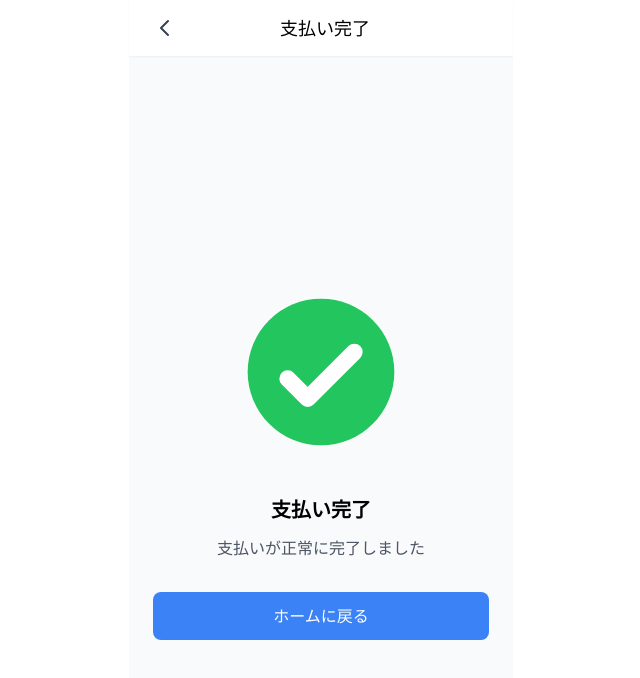
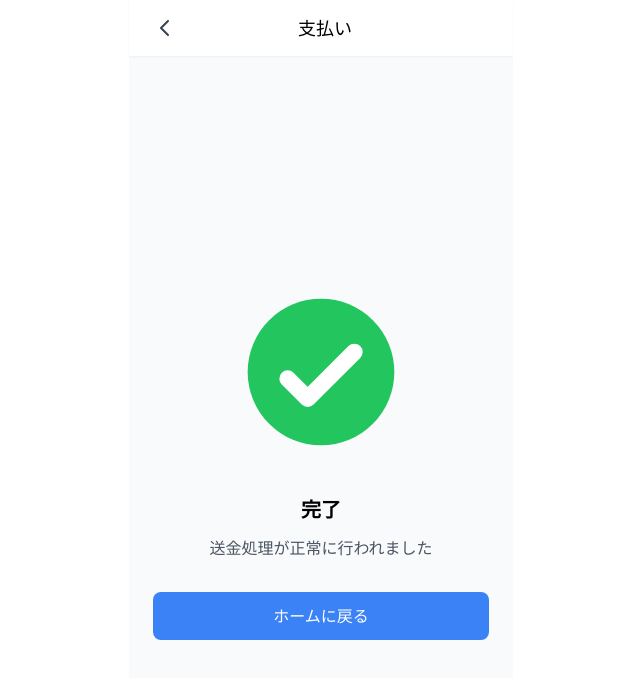
Before and after one commit to deraryo4559/GroupeF, a React (Vite) app in the folder front/: page /payment/complete in a window 1280 px wide. Shown: the top 678 px of the page, without its empty margins (319-959 px from the left). Built offline with nearby package versions, Linux system fonts and the light colour scheme.

Commit message:
メッセージの変更

```diff
--- a/front/src/pages/PaymentComplete.jsx
+++ b/front/src/pages/PaymentComplete.jsx
@@ -8,7 +8,7 @@ const PaymentComplete = () => {
 
     return (
         <>
-            <Header title="支払い完了" backTo="/payment" />
+            <Header title="支払い" backTo="/payment" />
             <div className="flex justify-center h-screen">
                 <div className="min-w-[300px] w-full max-w-sm pl-6 pr-6 flex flex-col items-center justify-center bg-gray-50">
                     {/* 完了アイコン */}
@@ -30,9 +30,9 @@ const PaymentComplete = () => {
                         </div>
                     </div>
                     {/* 完了メッセージ */}
-                    <h1 className="text-xl font-bold text-center mb-3">支払い完了</h1>
+                    <h1 className="text-xl font-bold text-center mb-3">完了</h1>
                     <p className="text-gray-600 text-center mb-8">
-                        支払いが正常に完了しました
+                        送金処理が正常に行われました
                     </p>
 
                     {/* ホームに戻る */}
```
